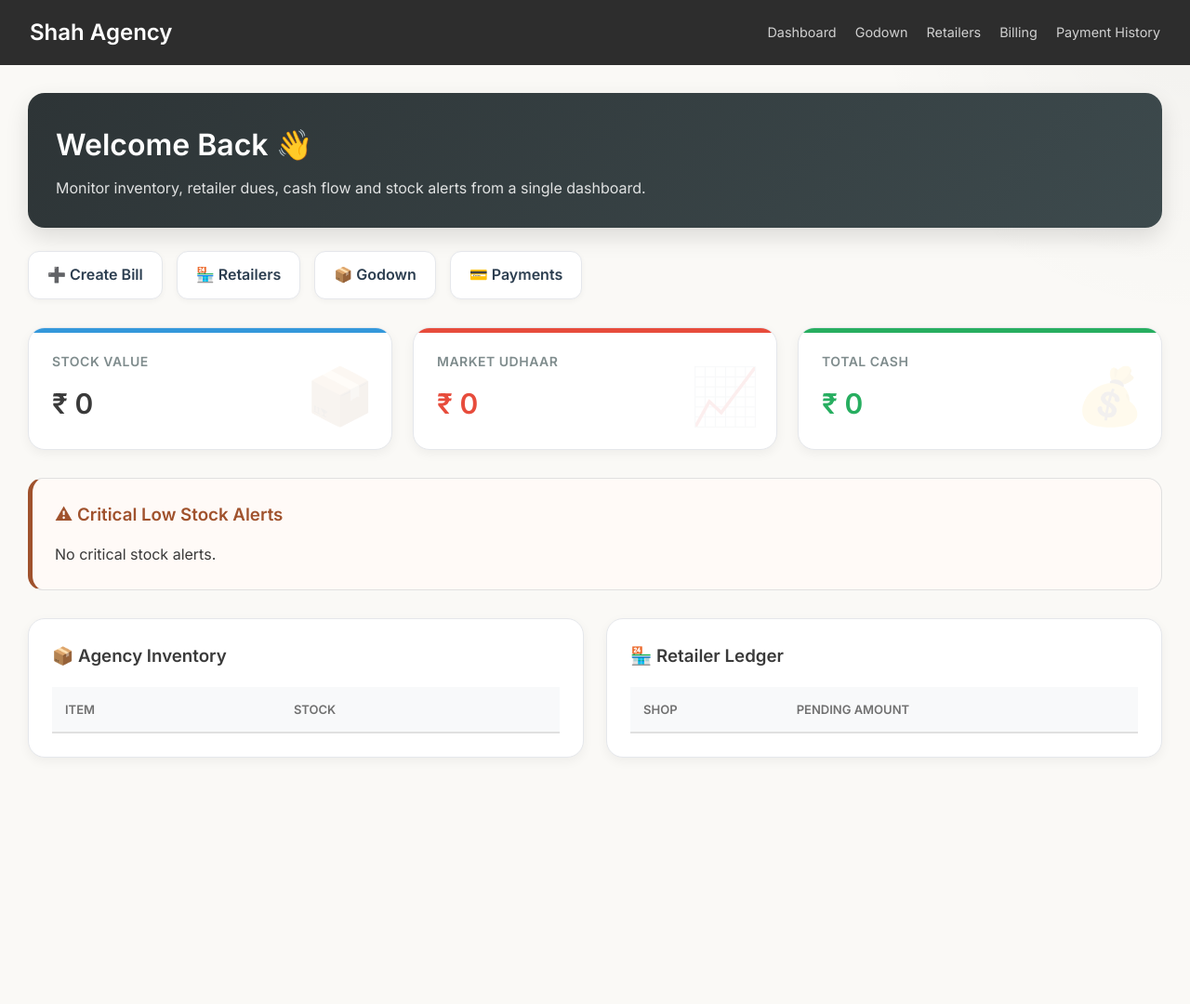
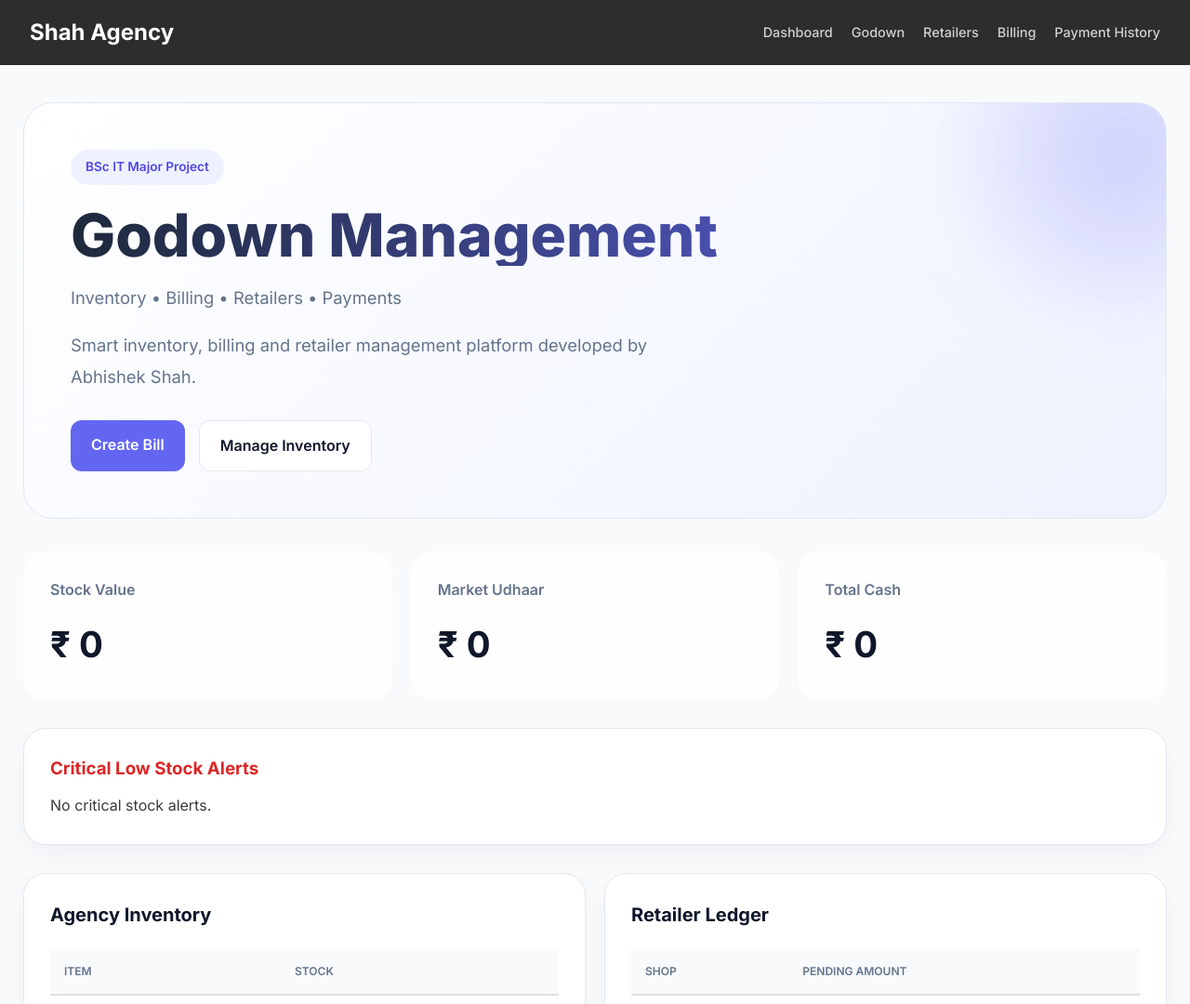
Before and after one commit to abhi123study-crypto/shah_agency, a plain HTML site: page frontend/index.html in a window 1280 px wide. Shown: the top 1080 px of the page at 93% size. Before the commit the page ends 919 px from the top, so only its background shows below. Drawn offline with Linux system fonts and the light colour scheme; no server answers.

Commit message:
Updated dashboard

```diff
--- a/frontend/css/dashboard.css
+++ b/frontend/css/dashboard.css
@@ -1,261 +1,385 @@
-/* =========================
-   DASHBOARD ONLY CSS
-   Shah Agency
-========================= */
+@import url('https://fonts.googleapis.com/css2?family=Inter:wght@400;500;600;700;800&display=swap');
 
-.dashboard-container {
-    max-width: 1400px;
-    margin: 30px auto;
-    padding: 0 30px;
+:root{
+    --bg:#f8fafc;
+    --card:#ffffff;
+    --border:#e2e8f0;
+
+    --text:#0f172a;
+    --muted:#64748b;
+
+    --primary:#6366f1;
+
+    --blue:#3b82f6;
+    --red:#ef4444;
+    --green:#10b981;
 }
 
-/* HERO SECTION */
-
-.dashboard-hero {
-    background: linear-gradient(135deg, #2D3436, #3D4A4D);
-    color: white;
-    padding: 30px;
-    border-radius: 18px;
-    margin-bottom: 25px;
-    box-shadow: 0 10px 25px rgba(0,0,0,0.12);
+body{
+    background:var(--bg);
+    font-family:'Inter',sans-serif;
 }
 
-.dashboard-hero h2 {
-    font-size: 2rem;
-    margin-bottom: 8px;
+/* ==========================
+   CONTAINER
+========================== */
+
+.dashboard-container{
+    max-width:1400px;
+    margin:auto;
+    padding:40px 25px;
 }
 
-.dashboard-hero p {
-    opacity: 0.85;
-    font-size: 1rem;
+/* ==========================
+   HERO
+========================== */
+
+.hero{
+    background:
+    linear-gradient(
+        135deg,
+        #ffffff,
+        #eef2ff
+    );
+
+    border:1px solid var(--border);
+
+    border-radius:32px;
+
+    padding:50px;
+
+    margin-bottom:35px;
+
+    position:relative;
+
+    overflow:hidden;
 }
 
-/* QUICK ACTIONS */
+.hero::after{
+    content:'';
 
-.quick-actions {
-    display: flex;
-    flex-wrap: wrap;
-    gap: 15px;
-    margin-bottom: 30px;
+    position:absolute;
+
+    width:400px;
+    height:400px;
+
+    right:-150px;
+    top:-150px;
+
+    background:
+    radial-gradient(
+        rgba(99,102,241,.12),
+        transparent 70%
+    );
 }
 
-.action-btn {
-    background: white;
-    color: #2C3E50;
-    text-decoration: none;
-    padding: 12px 20px;
-    border-radius: 12px;
-    border: 1px solid #E5E7EB;
-    font-weight: 600;
-    transition: all 0.25s ease;
-    box-shadow: 0 2px 6px rgba(0,0,0,0.04);
+.badge{
+    display:inline-block;
+
+    background:#eef2ff;
+
+    color:#4f46e5;
+
+    font-size:.85rem;
+
+    padding:8px 16px;
+
+    border-radius:999px;
+
+    margin-bottom:20px;
+
+    font-weight:600;
 }
 
-.action-btn:hover {
-    transform: translateY(-3px);
-    box-shadow: 0 8px 20px rgba(0,0,0,0.08);
+.hero h1{
+    color:var(--text);
+
+    font-size:4rem;
+
+    line-height:1.05;
+
+    font-weight:800;
 }
 
-/* STAT CARDS */
+.hero h1 span{
+    display:block;
 
-.cards-wrapper {
-    display: grid;
-    grid-template-columns: repeat(3, 1fr);
-    gap: 22px;
-    margin-bottom: 30px;
+    color:var(--primary);
 }
 
-.card {
-    position: relative;
-    overflow: hidden;
-    background: white;
-    padding: 25px;
-    border-radius: 18px;
-    border: 1px solid #E5E7EB;
-    box-shadow: 0 4px 12px rgba(0,0,0,0.05);
-    transition: all 0.3s ease;
+.hero p{
+    max-width:650px;
+
+    margin-top:18px;
+
+    color:var(--muted);
+
+    font-size:1.15rem;
+
+    line-height:1.8;
 }
 
-.card:hover {
-    transform: translateY(-4px);
-    box-shadow: 0 12px 24px rgba(0,0,0,0.08);
+.hero-actions{
+    display:flex;
+
+    gap:15px;
+
+    margin-top:30px;
 }
 
-.card h3 {
-    font-size: 14px;
-    color: #7F8C8D;
-    margin-bottom: 10px;
-    text-transform: uppercase;
-    letter-spacing: 0.5px;
+.hero-btn{
+    text-decoration:none;
+
+    padding:14px 22px;
+
+    border-radius:12px;
+
+    font-weight:600;
+
+    transition:.25s;
 }
 
-.card p {
-    font-size: 30px;
-    font-weight: 700;
+.hero-btn.primary{
+    background:var(--primary);
+
+    color:white;
 }
 
-/* Colored Top Borders */
-
-.stock-card::before,
-.udhaar-card::before,
-.cash-card::before {
-    content: '';
-    position: absolute;
-    left: 0;
-    top: 0;
-    height: 5px;
-    width: 100%;
+.hero-btn.primary:hover{
+    transform:translateY(-2px);
 }
 
-.stock-card::before {
-    background: #3498db;
+.hero-btn.secondary{
+    background:white;
+
+    color:var(--text);
+
+    border:1px solid var(--border);
 }
 
-.udhaar-card::before {
-    background: #e74c3c;
+/* ==========================
+   KPI CARDS
+========================== */
+
+.stats-section{
+    display:grid;
+
+    grid-template-columns:repeat(3,1fr);
+
+    gap:20px;
+
+    margin-bottom:30px;
 }
 
-.cash-card::before {
-    background: #27ae60;
+.stat-card{
+    background:white;
+
+    border:1px solid var(--border);
+
+    border-radius:24px;
+
+    padding:28px;
+
+    position:relative;
+
+    overflow:hidden;
+
+    transition:.25s;
 }
 
-/* Background Icons */
-
-.stock-card::after {
-    content: "📦";
-    position: absolute;
-    right: 18px;
-    bottom: 10px;
-    font-size: 60px;
-    opacity: 0.08;
+.stat-card:hover{
+    transform:translateY(-4px);
 }
 
-.udhaar-card::after {
-    content: "📈";
-    position: absolute;
-    right: 18px;
-    bottom: 10px;
-    font-size: 60px;
-    opacity: 0.08;
+.stat-card span{
+    color:var(--muted);
+
+    font-weight:600;
 }
 
-.cash-card::after {
-    content: "💰";
-    position: absolute;
-    right: 18px;
-    bottom: 10px;
-    font-size: 60px;
-    opacity: 0.08;
+.stat-card h2{
+    margin-top:15px;
+
+    font-size:2.4rem;
+
+    color:var(--text);
 }
 
-/* ALERT BOX */
-
-.alert-box {
-    border-left: 5px solid #A0522D;
-    background: #fffaf7;
-    border-radius: 16px;
-    margin-bottom: 30px;
+.stock-card{
+    border-top:5px solid var(--blue);
 }
 
-.alert-box h3 {
-    margin-bottom: 15px;
-    color: #A0522D;
+.udhaar-card{
+    border-top:5px solid var(--red);
 }
 
-/* TABLE GRID */
-
-.dashboard-grid {
-    display: grid;
-    grid-template-columns: 1fr 1fr;
-    gap: 24px;
+.cash-card{
+    border-top:5px solid var(--green);
 }
 
-/* TABLE CARDS */
+/* ==========================
+   GLASS CARDS
+========================== */
 
-.dashboard-grid .box-card {
-    background: white;
-    border-radius: 18px;
-    padding: 25px;
-    border: 1px solid #E5E7EB;
-    box-shadow: 0 4px 12px rgba(0,0,0,0.05);
+.glass-card{
+    background:white;
+
+    border:1px solid var(--border);
+
+    border-radius:24px;
+
+    padding:28px;
+
+    box-shadow:
+    0 10px 25px rgba(15,23,42,.04);
 }
 
-.dashboard-grid .box-card h3 {
-    margin-bottom: 18px;
+/* ==========================
+   ALERTS
+========================== */
+
+.alert-section{
+    margin-bottom:30px;
 }
 
-/* TABLES */
+.alert-section h3{
+    color:#dc2626;
 
-.dashboard-grid .data-table {
-    margin-top: 0;
+    margin-bottom:12px;
 }
 
-.dashboard-grid .data-table th {
-    background: #F8F9FA;
-    font-size: 13px;
-    font-weight: 700;
+/* ==========================
+   TABLE GRID
+========================== */
+
+.dashboard-grid{
+    display:grid;
+
+    grid-template-columns:1fr 1fr;
+
+    gap:20px;
 }
 
-.dashboard-grid .data-table th,
-.dashboard-grid .data-table td {
-    padding: 14px;
+.card-header{
+    margin-bottom:20px;
 }
 
-.dashboard-grid .data-table tr:hover {
-    background: rgba(0,0,0,0.02);
+.card-header h3{
+    font-size:1.25rem;
+
+    color:var(--text);
 }
 
-/* BODY BACKGROUND ENHANCEMENT */
+/* ==========================
+   TABLES
+========================== */
 
-body {
-    background:
-        radial-gradient(
-            circle at top right,
-            rgba(0,0,0,0.03),
-            transparent 350px
-        ),
-        #FAF9F6;
+.data-table{
+    width:100%;
+
+    border-collapse:collapse;
 }
 
-/* SCROLLBAR */
+.data-table th{
+    text-align:left;
 
-::-webkit-scrollbar {
-    width: 8px;
+    background:#f8fafc;
+
+    padding:15px;
+
+    color:var(--muted);
+
+    font-weight:600;
 }
 
-::-webkit-scrollbar-thumb {
-    background: #C9C9C9;
-    border-radius: 20px;
+.data-table td{
+    padding:15px;
+
+    border-bottom:1px solid var(--border);
 }
 
-/* RESPONSIVE */
+.data-table tr:hover{
+    background:#f8fafc;
+}
 
-@media (max-width: 1000px) {
+/* ==========================
+   RESPONSIVE
+========================== */
 
-    .cards-wrapper {
-        grid-template-columns: 1fr;
+@media(max-width:1000px){
+
+    .stats-section{
+        grid-template-columns:1fr;
     }
 
-    .dashboard-grid {
-        grid-template-columns: 1fr;
+    .dashboard-grid{
+        grid-template-columns:1fr;
     }
 
-    .quick-actions {
-        flex-direction: column;
+    .hero h1{
+        font-size:2.8rem;
     }
 }
 
-@media (max-width: 600px) {
+@media(max-width:768px){
 
-    .dashboard-container {
-        padding: 0 15px;
+    .hero{
+        padding:35px;
     }
 
-    .dashboard-hero {
-        padding: 20px;
+    .hero-actions{
+        flex-direction:column;
     }
 
-    .card p {
-        font-size: 24px;
+    .hero h1{
+        font-size:2.3rem;
     }
 }
+
+.hero-title{
+    font-size:6rem;
+    font-weight:800;
+
+    background:linear-gradient(
+        90deg,
+        #1e293b,
+        #6366f1
+    );
+
+    -webkit-background-clip:text;
+    -webkit-text-fill-color:transparent;
+}
+.hero{
+    position:relative;
+}
+
+.hero::before{
+    content:"";
+
+    position:absolute;
+
+    width:300px;
+    height:300px;
+
+    top:-100px;
+    right:-100px;
+
+    border-radius:50%;
+
+    background:
+    radial-gradient(
+        rgba(99,102,241,.18),
+        transparent
+    );
+
+    filter:blur(60px);
+}
+.stat-card{
+    backdrop-filter:blur(20px);
+
+    background:
+    rgba(255,255,255,.8);
+
+    border:
+    1px solid rgba(255,255,255,.4);
+}
--- a/frontend/index.html
+++ b/frontend/index.html
@@ -25,79 +25,79 @@
 
     <main class="dashboard-container">
 
-        <!-- Hero Section -->
-        <section class="dashboard-hero">
-            <div>
-                <h2>Welcome Back 👋</h2>
+    <section class="hero">
+
+        <div class="hero-content">
+            <span class="badge">BSc IT Major Project</span>
+
+            <h1 class="hero-title">
+    Godown Management<span></span>
+</h1>
+
+<p class="hero-subtitle">
+    Inventory • Billing • Retailers • Payments
+</p>
+
             <p>
-                    Monitor inventory, retailer dues, cash flow and stock alerts
-                    from a single dashboard.
+                Smart inventory, billing and retailer management
+                platform developed by Abhishek Shah.
             </p>
-            </div>
-        </section>
 
-        <!-- Quick Actions -->
-        <section class="quick-actions">
-
-            <a href="billing.html" class="action-btn">
-                ➕ Create Bill
+            <div class="hero-actions">
+                <a href="billing.html" class="hero-btn primary">
+                    Create Bill
                 </a>
 
-            <a href="retailer.html" class="action-btn">
-                🏪 Retailers
+                <a href="godown.html" class="hero-btn secondary">
+                    Manage Inventory
                 </a>
-
-            <a href="godown.html" class="action-btn">
-                📦 Godown
-            </a>
-
-            <a href="payment-history.html" class="action-btn">
-                💳 Payments
-            </a>
-
-        </section>
-
-        <!-- Statistics Cards -->
-        <section class="cards-wrapper">
-
-            <div class="card stock-card">
-                <h3>Stock Value</h3>
-                <p id="dash-value">₹ 0</p>
             </div>
-
-            <div class="card udhaar-card">
-                <h3>Market Udhaar</h3>
-                <p id="dash-udhaar" style="color:#e74c3c;">₹ 0</p>
-            </div>
-
-            <div class="card cash-card">
-                <h3>Total Cash</h3>
-                <p id="dash-cash" style="color:#27ae60;">₹ 0</p>
         </div>
 
     </section>
 
-        <!-- Low Stock Alert -->
-        <section class="box-card alert-box">
+    <section class="stats-section">
 
-            <h3>⚠ Critical Low Stock Alerts</h3>
+        <div class="stat-card stock-card">
+            <span>Stock Value</span>
+            <h2 id="dash-value">₹ 0</h2>
+        </div>
 
-            <div id="low-stock-content">
-                <p>No critical stock alerts.</p>
+        <div class="stat-card udhaar-card">
+            <span>Market Udhaar</span>
+            <h2 id="dash-udhaar">₹ 0</h2>
+        </div>
+
+        <div class="stat-card cash-card">
+            <span>Total Cash</span>
+            <h2 id="dash-cash">₹ 0</h2>
         </div>
 
     </section>
 
-        <!-- Main Grid -->
+    <section class="alert-section">
+
+        <div class="glass-card">
+
+            <h3>Critical Low Stock Alerts</h3>
+
+            <div id="low-stock-content">
+                No critical stock alerts.
+            </div>
+
+        </div>
+
+    </section>
+
     <section class="dashboard-grid">
 
-            <!-- Inventory -->
-            <div class="box-card">
+        <div class="glass-card">
 
-                <h3>📦 Agency Inventory</h3>
+            <div class="card-header">
+                <h3>Agency Inventory</h3>
+            </div>
 
             <table class="data-table">
-
                 <thead>
                     <tr>
                         <th>Item</th>
@@ -105,20 +105,18 @@
                     </tr>
                 </thead>
 
-                    <tbody id="product-master-list">
-                    </tbody>
-
+                <tbody id="product-master-list"></tbody>
             </table>
 
         </div>
 
-            <!-- Retailer Ledger -->
-            <div class="box-card">
+        <div class="glass-card">
 
-                <h3>🏪 Retailer Ledger</h3>
+            <div class="card-header">
+                <h3>Retailer Ledger</h3>
+            </div>
 
             <table class="data-table">
-
                 <thead>
                     <tr>
                         <th>Shop</th>
@@ -126,9 +124,7 @@
                     </tr>
                 </thead>
 
-                    <tbody id="retailer-master-list">
-                    </tbody>
-
+                <tbody id="retailer-master-list"></tbody>
             </table>
 
         </div>
```
Lines whose indentation alone changed are shown as unchanged.
